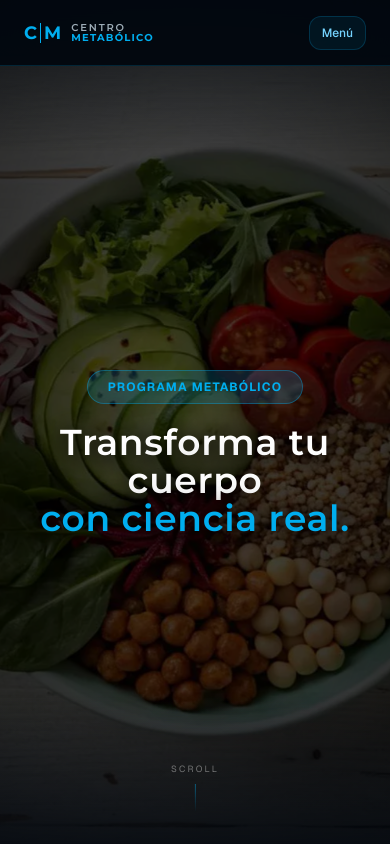
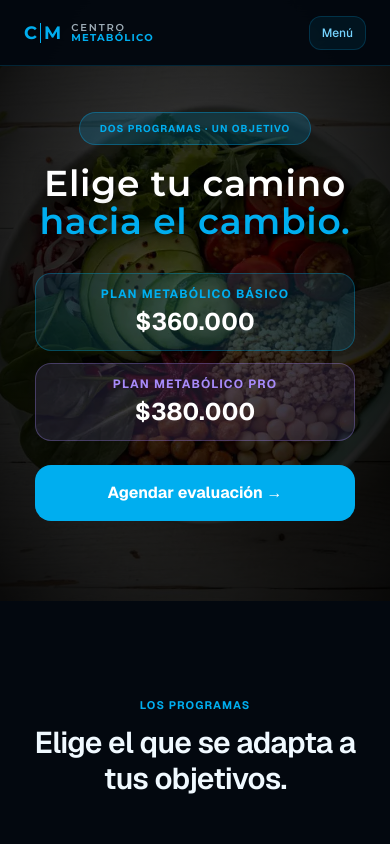
Before and after one commit to felipemunoz1983-alt/centro-metabolico, a Next.js app: page /programa-metabolico in a window 390 px wide. Shown: the top 844 px of the page. Built offline with nearby package versions, Linux system fonts and the light colour scheme.

Commit message:
Fix programa-metabolico: static mobile hero (scroll phases unreliable on mobile)

```diff
--- a/src/app/programa-metabolico/ProgramaMetabolicoClient.tsx
+++ b/src/app/programa-metabolico/ProgramaMetabolicoClient.tsx
@@ -208,8 +208,57 @@ export function ProgramaMetabolicoClient() {
   return (
     <div style={{ backgroundColor: "var(--bg)", color: "white", minHeight: "100vh" }}>
 
-      {/* ── Scroll hero ─────────────────────────────────────── */}
-      <section ref={heroRef} style={{ height: "320vh" }} className="relative">
+      {/* ── Static mobile hero (replaces the scroll animation on mobile) ─── */}
+      <section className="relative md:hidden overflow-hidden bg-[#03080F]">
+        <div className="absolute inset-0">
+          <Image
+            src={`${BP}/pm1.webp`}
+            alt="Programa Metabólico — Centro Metabólico"
+            fill
+            priority
+            className="object-cover"
+            sizes="100vw"
+          />
+          <div className="absolute inset-0 bg-black/70" />
+          <div className="absolute inset-0" style={{ background: "radial-gradient(ellipse 70% 70% at 50% 50%, transparent 0%, rgba(0,0,0,0.85) 100%)" }} />
+        </div>
+
+        <div className="relative flex flex-col items-center px-6 pt-28 pb-20 text-center">
+          <span className="mb-5 rounded-full px-5 py-2 text-[10px] font-bold tracking-widest uppercase"
+            style={{ backgroundColor: "rgba(0,174,239,0.18)", color: BRAND, border: "1px solid rgba(0,174,239,0.35)" }}>
+            Dos programas · Un objetivo
+          </span>
+          <h2 className="text-4xl leading-[1.05] text-white"
+            style={{ fontFamily: "var(--font-display)", letterSpacing: "0.02em", textShadow: "0 2px 20px rgba(0,0,0,0.95)" }}>
+            Elige tu camino<br />
+            <span style={{ color: BRAND }}>hacia el cambio.</span>
+          </h2>
+
+          <div className="mt-8 flex w-full max-w-xs flex-col items-stretch gap-3">
+            <div className="rounded-2xl px-6 py-3 text-center"
+              style={{ backgroundColor: "rgba(0,174,239,0.12)", border: "1px solid rgba(0,174,239,0.3)" }}>
+              <div className="text-xs font-bold tracking-widest uppercase" style={{ color: BRAND }}>Plan Metabólico Básico</div>
+              <div className="text-2xl font-bold text-white mt-1">$360.000</div>
+            </div>
+            <div className="rounded-2xl px-6 py-3 text-center"
+              style={{ backgroundColor: "rgba(167,139,250,0.12)", border: "1px solid rgba(167,139,250,0.3)" }}>
+              <div className="text-xs font-bold tracking-widest uppercase" style={{ color: VIOLET }}>Plan Metabólico Pro</div>
+              <div className="text-2xl font-bold text-white mt-1">$380.000</div>
+            </div>
+          </div>
+
+          <a
+            href={AGENDA_URL}
+            className="mt-6 inline-flex w-full max-w-xs items-center justify-center gap-2 rounded-2xl px-10 py-4 text-base font-bold text-white"
+            style={{ backgroundColor: BRAND }}
+          >
+            Agendar evaluación →
+          </a>
+        </div>
+      </section>
+
+      {/* ── Scroll hero (desktop only — scroll-based phases unreliable on mobile) ─── */}
+      <section ref={heroRef} style={{ height: "320vh" }} className="relative hidden md:block">
         <div className="sticky top-0 h-screen min-h-[100svh] overflow-hidden bg-[#03080F]" style={{ transform: "translateZ(0)" }}>
 
           {/* Background image */}
```
